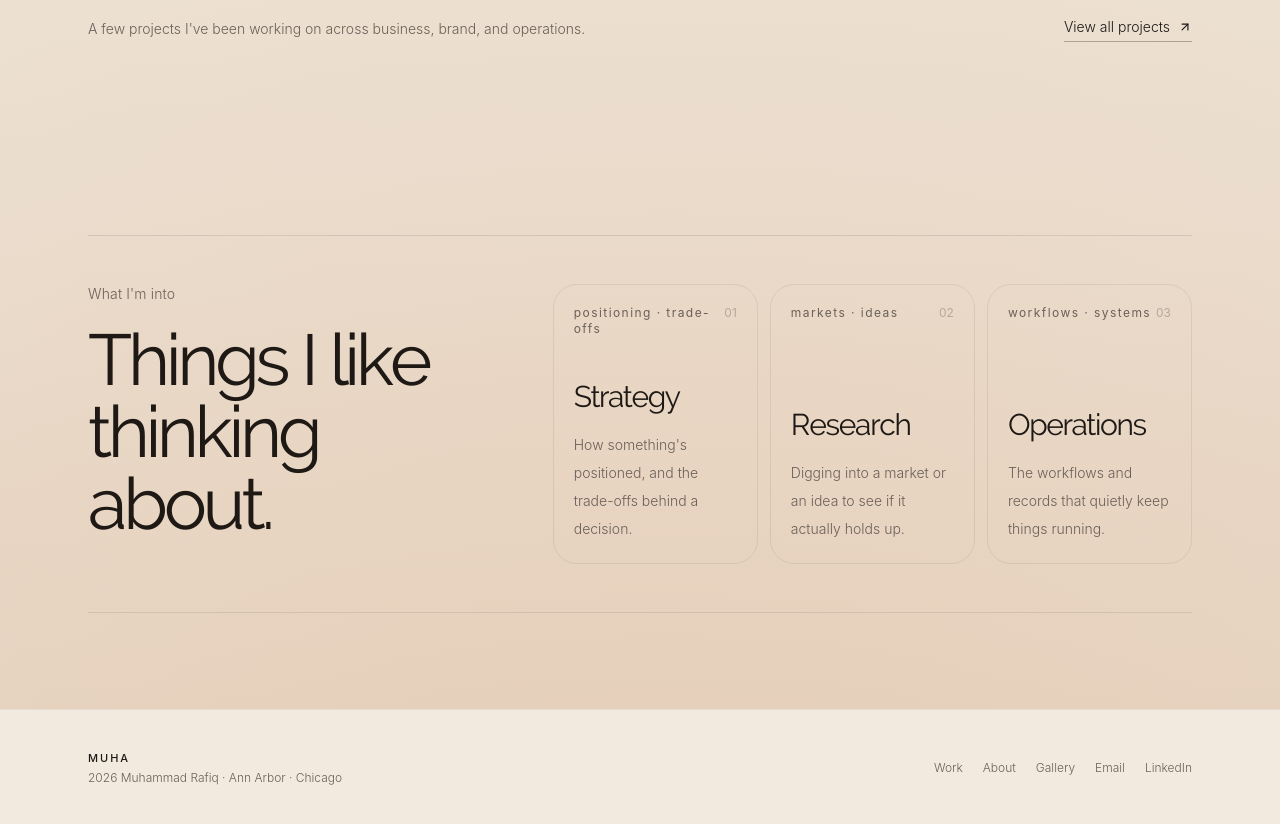
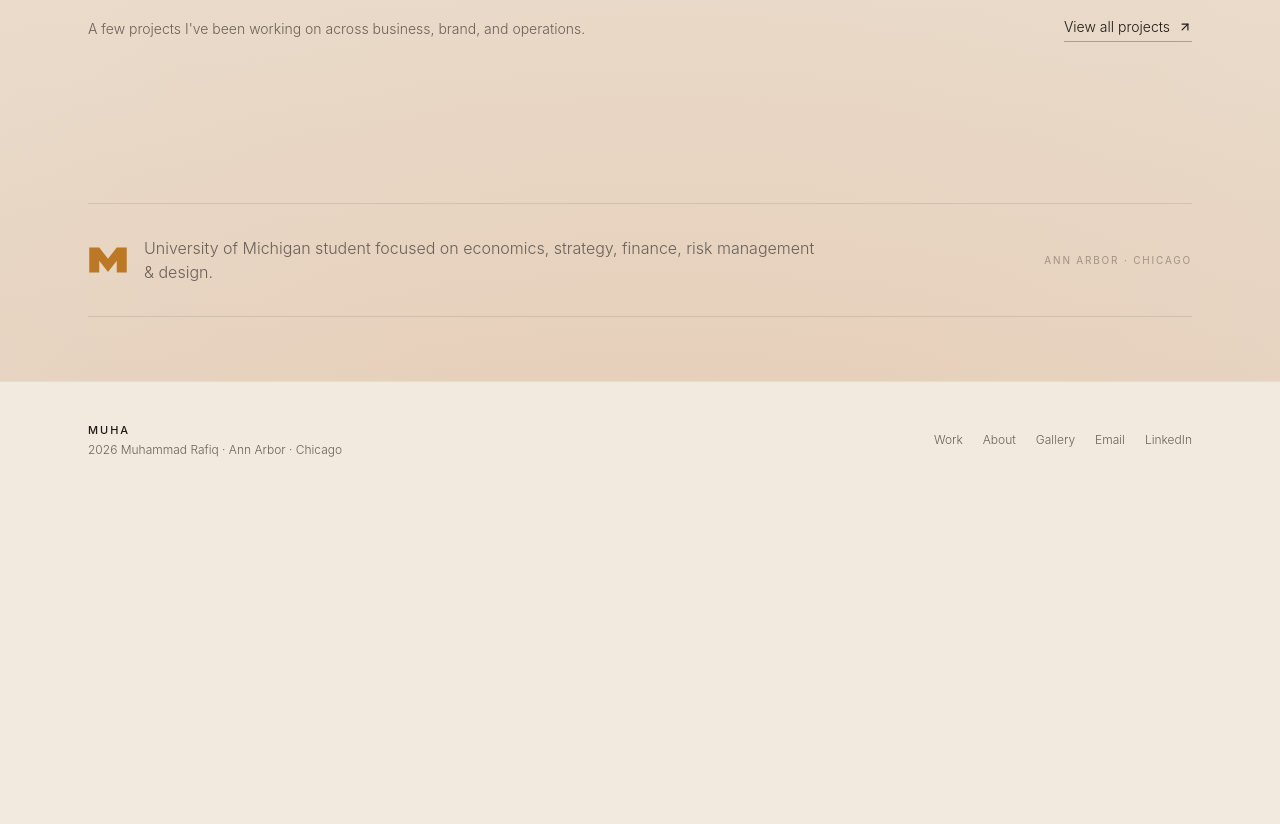
Before and after one commit to mohabbis/personal-portfolio, a Next.js app: page / in a window 1280 px wide. Shown: the part 2100-2924 px from the top of the page. After the commit the page ends 2598 px from the top, so only its background shows below. Built offline with nearby package versions, Linux system fonts and the light colour scheme.

Commit message:
Replace home studio index with concise Michigan profile strip

```diff
--- a/components/sections/home/home-studio-index.tsx
+++ b/components/sections/home/home-studio-index.tsx
@@ -1,56 +1,29 @@
 import { Container } from "@/components/ui/container";
 import { FadeIn } from "@/components/ui/fade-in";
 
-const practices = [
-  {
-    title: "Strategy",
-    summary: "How something's positioned, and the trade-offs behind a decision.",
-    detail: "positioning · trade-offs"
-  },
-  {
-    title: "Research",
-    summary: "Digging into a market or an idea to see if it actually holds up.",
-    detail: "markets · ideas"
-  },
-  {
-    title: "Operations",
-    summary: "The workflows and records that quietly keep things running.",
-    detail: "workflows · systems"
-  }
-];
+function MichiganMark() {
+  return (
+    <svg viewBox="0 0 64 44" className="h-7 w-10 text-accent" fill="currentColor" aria-hidden>
+      <path d="M2 42V2h16l14 18L46 2h16v40H46V23L32 41 18 23v19H2Z" />
+    </svg>
+  );
+}
 
 export function HomeStudioIndexSection() {
   return (
-    <section className="py-16 sm:py-24">
+    <section className="py-12 sm:py-16">
       <Container>
         <FadeIn>
-          <div className="border-y border-foreground/10 py-10 sm:py-12">
-            <div className="grid gap-8 lg:grid-cols-[0.78fr_1.22fr] lg:gap-14 lg:items-start">
-              <div>
-                <p className="text-sm font-light tracking-[0.01em] text-muted-foreground">What I'm into</p>
-                <h2 className="mt-5 max-w-xl font-display text-5xl leading-none tracking-[-0.055em] text-foreground sm:text-7xl">
-                  Things I like thinking about.
-                </h2>
-              </div>
-
-              <div className="grid gap-3 sm:grid-cols-3">
-                {practices.map((practice, index) => (
-                  <article
-                    key={practice.title}
-                    className="relative min-h-[280px] overflow-hidden rounded-[1.5rem] border border-foreground/[0.08] bg-card/62 p-5 transition-colors duration-300 hover:border-foreground/[0.16]"
-                  >
-                    <div className="absolute right-5 top-5 font-mono text-xs text-foreground/25">0{index + 1}</div>
-                    <div className="flex h-full flex-col justify-between">
-                      <p className="max-w-[9rem] text-xs tracking-[0.12em] text-muted-foreground">{practice.detail}</p>
-                      <div>
-                        <h3 className="font-display text-3xl tracking-[-0.045em] text-foreground">{practice.title}</h3>
-                        <p className="mt-4 text-sm font-light leading-7 text-muted-foreground">{practice.summary}</p>
-                      </div>
-                    </div>
-                  </article>
-                ))}
-              </div>
+          <div className="flex flex-col gap-5 border-y border-foreground/10 py-8 sm:flex-row sm:items-center sm:justify-between">
+            <div className="flex items-center gap-4">
+              <MichiganMark />
+              <p className="max-w-2xl text-sm font-light leading-7 text-muted-foreground sm:text-base">
+                University of Michigan student focused on economics, strategy, finance, risk management & design.
+              </p>
             </div>
+            <p className="font-mono text-[10px] uppercase tracking-[0.18em] text-foreground/35">
+              Ann Arbor · Chicago
+            </p>
           </div>
         </FadeIn>
       </Container>
```
